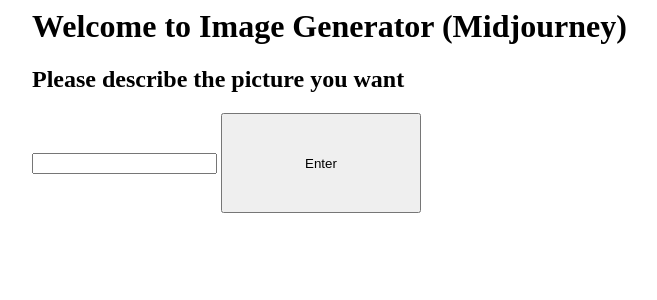
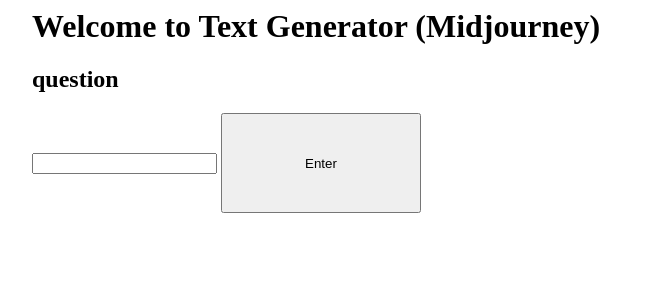
Before and after one commit to 1218537107slzb6/lhr, a Flask app: template templates/textGPT.html in a window 1280 px wide. Shown: the top 300 px of the page, without its empty margins (292-949 px from the left). Run offline with Flask 3, Linux system fonts and the light colour scheme; the template is opened without the code that fills it, so the values that code supplies are empty.

Commit message:
Update textGPT.html

```diff
--- a/templates/textGPT.html
+++ b/templates/textGPT.html
@@ -6,9 +6,9 @@
 </style>
 
 <div class="container">
-<h1>Welcome to Image Generator (Midjourney)</h1>
-<form action="/image_result" method="post">
-        <h2>Please describe the picture you want </h2>
+<h1>Welcome to Text Generator (Midjourney)</h1>
+<form action="/text_result" method="post">
+        <h2> question </h2>
         <input type = "text" name="q">
         <input type = "submit" value="Enter" style="width:200px;height:100px;">
 </form>
```
